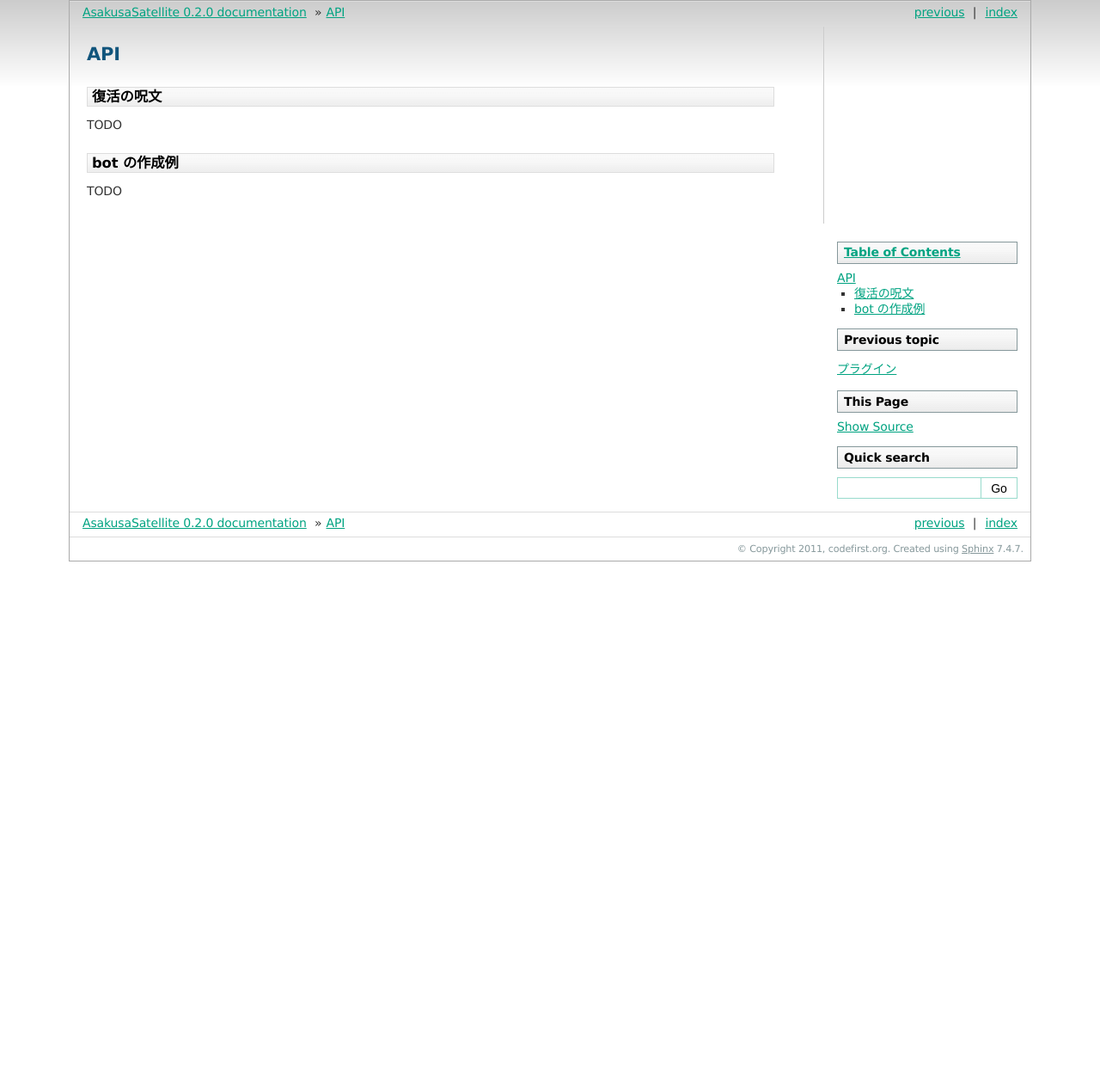
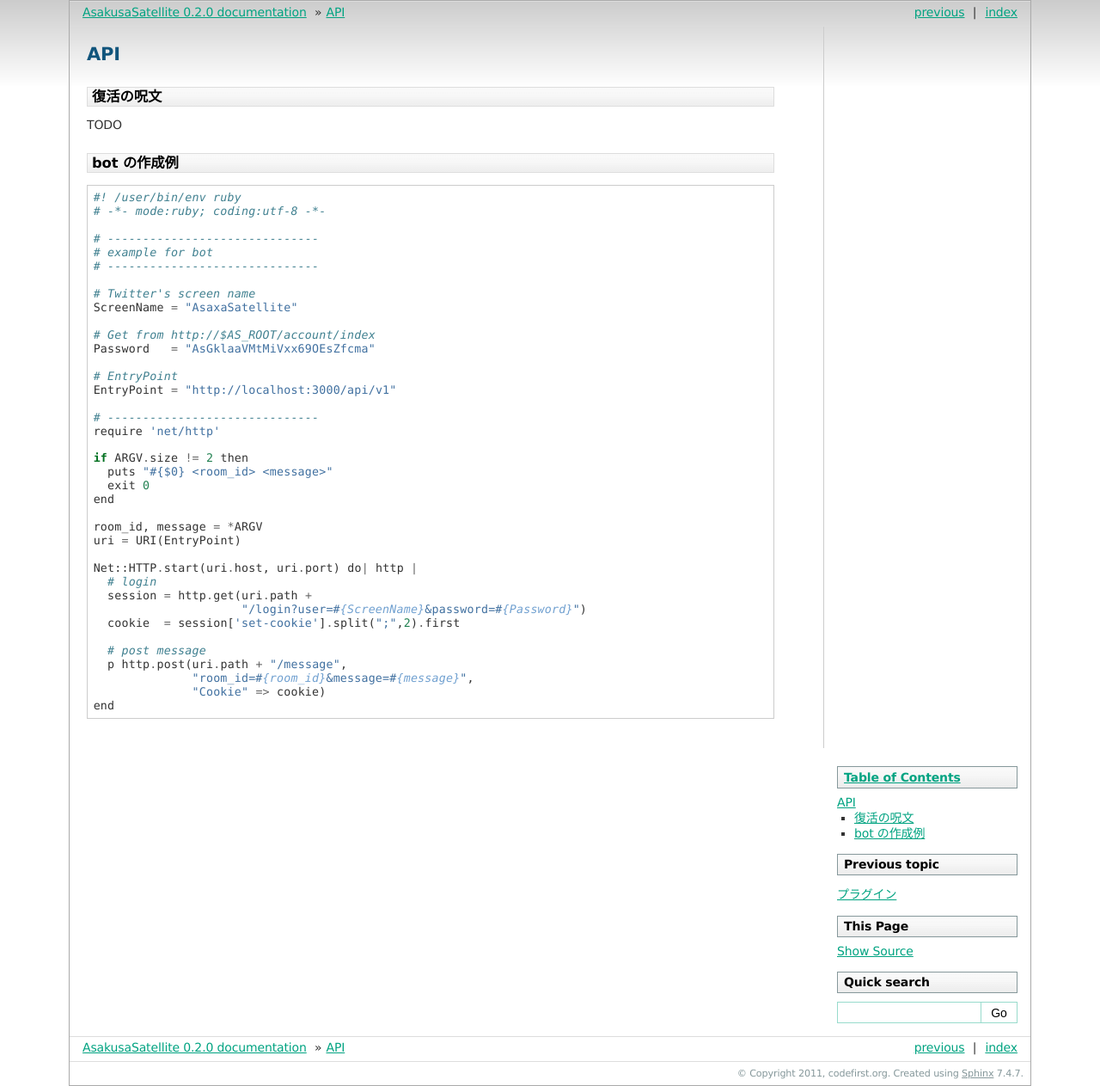
Before and after one commit to codefirst/asakusa-satellite-manual, a Sphinx documentation site: the page built from source/api.rst, in a window 1280 px wide. Shown: the whole page at 86% size. Built offline with Sphinx 7.4.7, drawn with Linux system fonts in a browser that asks for light colours; before the commit the page ends 900 px from its top, so only the background shows below that.

Commit message:
既存の情報をコピペした

```diff
--- a/source/api.rst
+++ b/source/api.rst
@@ -8,4 +8,43 @@ TODO
 bot の作成例
 -----------------------
 
-TODO
+::
+
+   #! /user/bin/env ruby
+   # -*- mode:ruby; coding:utf-8 -*-
+
+   # ------------------------------
+   # example for bot
+   # ------------------------------
+
+   # Twitter's screen name
+   ScreenName = "AsaxaSatellite"
+
+   # Get from http://$AS_ROOT/account/index
+   Password   = "AsGklaaVMtMiVxx69OEsZfcma"
+
+   # EntryPoint
+   EntryPoint = "http://localhost:3000/api/v1"
+
+   # ------------------------------
+   require 'net/http'
+
+   if ARGV.size != 2 then
+     puts "#{$0} <room_id> <message>"
+     exit 0
+   end
+
+   room_id, message = *ARGV
+   uri = URI(EntryPoint)
+
+   Net::HTTP.start(uri.host, uri.port) do| http |
+     # login
+     session = http.get(uri.path +
+                        "/login?user=#{ScreenName}&password=#{Password}")
+     cookie  = session['set-cookie'].split(";",2).first
+
+     # post message
+     p http.post(uri.path + "/message",
+                 "room_id=#{room_id}&message=#{message}",
+                 "Cookie" => cookie)
+   end
```
Also changed, not shown: source/setup.rst (+16 -2 lines).
